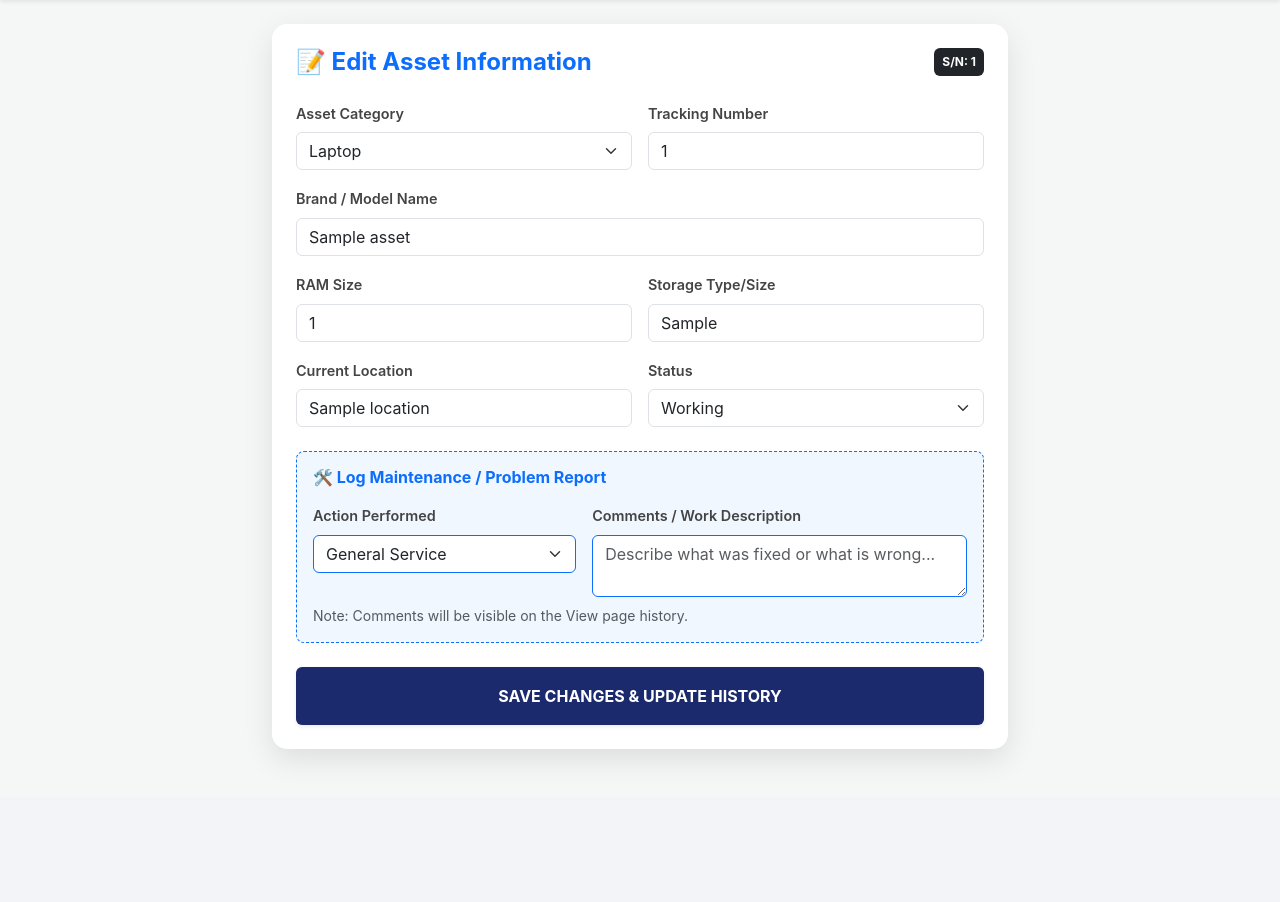
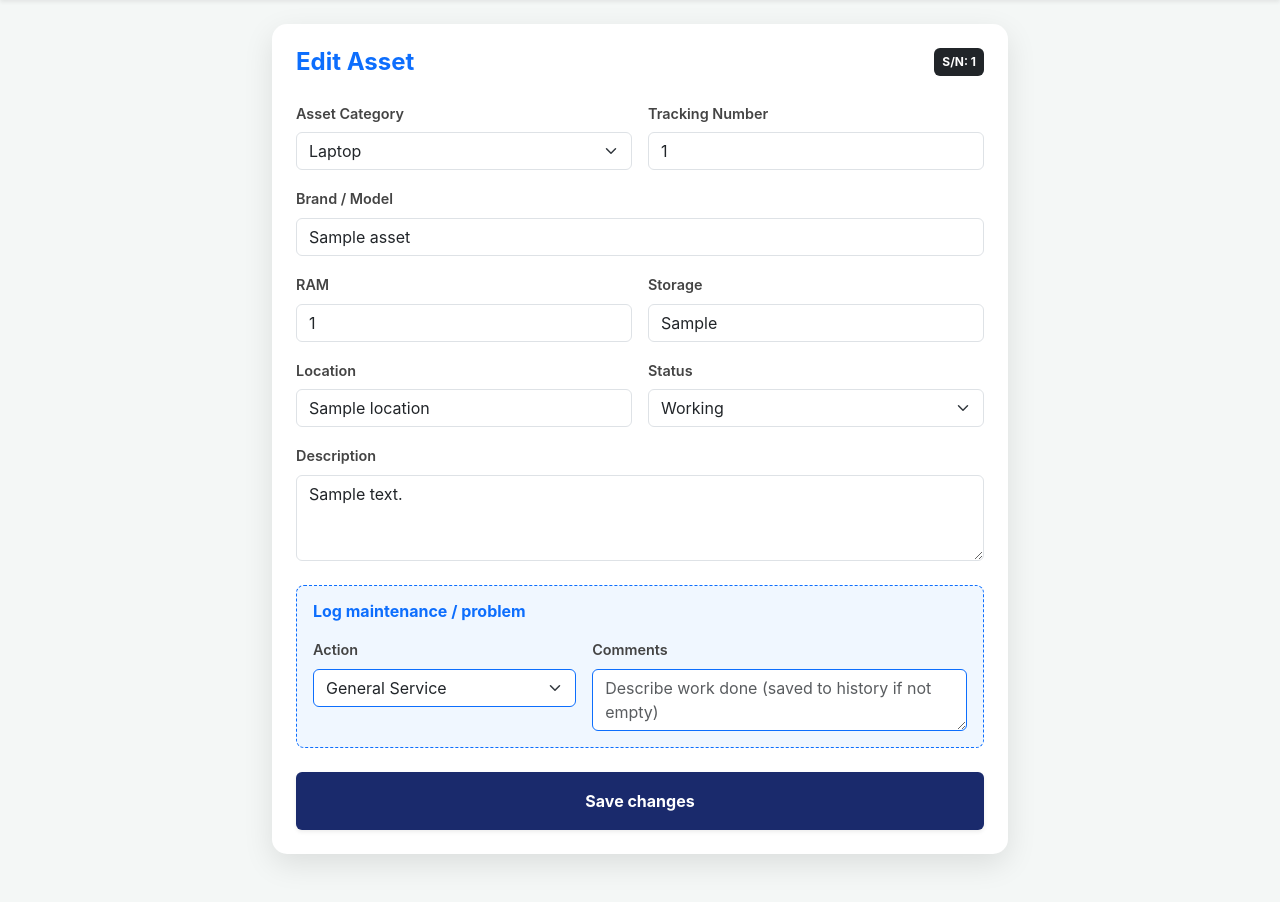
Before and after one commit to Fakhrul0029/Asset-Tracker-System-Together-Holder-, a Flask app: page /edit/1 in a window 1280 px wide. Shown: the part 76-978 px from the top of the page. Before the commit the page ends 836 px from the top, so only its background shows below. Run offline with Flask 3, Linux system fonts and the light colour scheme; the visitor is signed in with stand-in values (Sample User, id 1); a database or web service that is not in the repository returns one stand-in record (values such as "Sample title"); some libraries are stand-ins or nearby versions.

Commit message:
Refactor labels and text in edit.html

```diff
--- a/templates/edit.html
+++ b/templates/edit.html
@@ -20,7 +20,7 @@
     <nav class="navbar navbar-dark p-3 mb-4 shadow-sm">
         <div class="container">
             <a class="navbar-brand fw-bold" href="/">JTDI ASSET TRACKER</a>
-            <a href="/" class="btn btn-outline-light btn-sm">Cancel & Exit</a>
+            <a href="/" class="btn btn-outline-light btn-sm">Cancel &amp; Exit</a>
         </div>
     </nav>
 
@@ -29,7 +29,7 @@
             <div class="col-md-8">
                 <div class="card p-4">
                     <div class="d-flex justify-content-between align-items-center mb-4">
-                        <h4 class="fw-bold mb-0 text-primary">📝 Edit Asset Information</h4>
+                        <h4 class="fw-bold mb-0 text-primary">Edit Asset</h4>
                         <span class="badge bg-dark p-2">S/N: {{ asset.serial_number }}</span>
                     </div>
 
@@ -50,22 +50,22 @@
                             </div>
 
                             <div class="col-12">
-                                <label class="form-label">Brand / Model Name</label>
+                                <label class="form-label">Brand / Model</label>
                                 <input type="text" name="cpu_name" value="{{ asset.cpu_name }}" class="form-control" required>
                             </div>
 
                             <div class="col-md-6">
-                                <label class="form-label">RAM Size</label>
-                                <input type="text" name="ram_size" value="{{ asset.ram_size }}" class="form-control">
+                                <label class="form-label">RAM</label>
+                                <input type="text" name="ram_size" value="{{ asset.ram_size or '' }}" class="form-control">
                             </div>
                             <div class="col-md-6">
-                                <label class="form-label">Storage Type/Size</label>
-                                <input type="text" name="storage_type" value="{{ asset.storage_type }}" class="form-control">
+                                <label class="form-label">Storage</label>
+                                <input type="text" name="storage_type" value="{{ asset.storage_type or '' }}" class="form-control">
                             </div>
 
                             <div class="col-md-6">
-                                <label class="form-label">Current Location</label>
-                                <input type="text" name="location" value="{{ asset.location }}" class="form-control">
+                                <label class="form-label">Location</label>
+                                <input type="text" name="location" value="{{ asset.location or '' }}" class="form-control">
                             </div>
                             <div class="col-md-6">
                                 <label class="form-label">Status</label>
@@ -76,12 +76,17 @@
                                 </select>
                             </div>
 
+                            <div class="col-12">
+                                <label class="form-label">Description</label>
+                                <textarea name="description" class="form-control" rows="3">{{ asset.description or '' }}</textarea>
+                            </div>
+
                             <div class="col-12 mt-4">
                                 <div class="p-3 rounded-3" style="background-color: #f0f7ff; border: 1px dashed #0d6efd;">
-                                    <h6 class="fw-bold text-primary mb-3">🛠️ Log Maintenance / Problem Report</h6>
+                                    <h6 class="fw-bold text-primary mb-3">Log maintenance / problem</h6>
                                     <div class="row g-3">
                                         <div class="col-md-5">
-                                            <label class="form-label">Action Performed</label>
+                                            <label class="form-label">Action</label>
                                             <select name="action_type" class="form-select border-primary">
                                                 <option value="General Service">General Service</option>
                                                 <option value="Hardware Upgrade">Hardware Upgrade</option>
@@ -90,18 +95,15 @@
                                             </select>
                                         </div>
                                         <div class="col-md-7">
-                                            <label class="form-label">Comments / Work Description</label>
-                                            <textarea name="comment" class="form-control border-primary" rows="2" placeholder="Describe what was fixed or what is wrong..."></textarea>
+                                            <label class="form-label">Comments</label>
+                                            <textarea name="comment" class="form-control border-primary" rows="2" placeholder="Describe work done (saved to history if not empty)"></textarea>
                                         </div>
                                     </div>
-                                    <small class="text-muted mt-2 d-block">Note: Comments will be visible on the View page history.</small>
                                 </div>
                             </div>
 
                             <div class="col-12 mt-4">
-                                <button type="submit" class="btn btn-update w-100 py-3 shadow-sm">
-                                    SAVE CHANGES & UPDATE HISTORY
-                                </button>
+                                <button type="submit" class="btn btn-update w-100 py-3 shadow-sm">Save changes</button>
                             </div>
                         </div>
                     </form>
```
